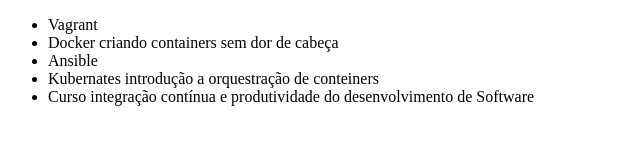
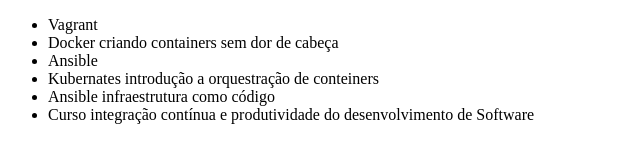
Before and after one commit to rogercmachado/alura-git, a plain HTML site: page index.html in a window 1280 px wide. Shown: the whole page, without its empty margins (0-640 px from the left). Drawn offline with Linux system fonts and the light colour scheme.

```diff
--- a/index.html
+++ b/index.html
@@ -11,6 +11,7 @@
         <li>Docker criando containers sem dor de cabeça</li>
         <li>Ansible</li>
         <li>Kubernates introdução a orquestração de conteiners</li>
+        <li>Ansible infraestrutura como código</li>
         <li>Curso integração contínua e produtividade do desenvolvimento de Software</li>
     </ul>
 </body>
```
